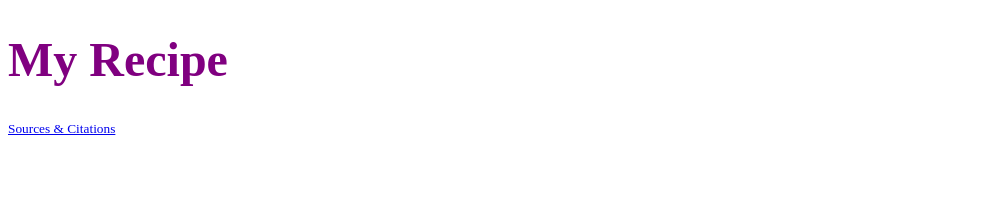
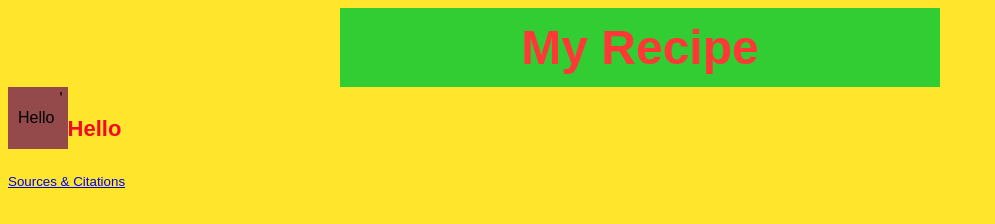
Before and after one commit to IACS-26-27/web-design-1-recipe-assignment-coderchouinard, a website: page index.html in a window 1280 px wide. Shown: the whole page, without its empty margins (0-995 px from the left). Drawn offline with Linux system fonts and the light colour scheme.

Commit message:
Made the box for the title, made some background color, and attempted making different boxes for the recipe and instructions

```diff
--- /dev/null
+++ b/Styles/Formating.css
@@ -0,0 +1,3 @@
+h1 {
+
+}
--- /dev/null
+++ b/Styles/Recipe.css
@@ -0,0 +1,30 @@
+h1 {
+  box-sizing: border-box;
+  background-color: limegreen;
+  text-align: center;
+  border: 120px;
+  padding: 12px;
+  max-width: 600px;
+  margin: auto;
+  font-size: 48px;
+  color: rgb(255, 55, 55);
+}
+h4 {
+  color: rgb(244, 10, 37);
+  font-size: 22px;
+}
+body {
+  background-color: rgb(255, 230, 44);
+  font-family: Arial, Helvetica, sans-serif;
+}
+.ingredients-column,
+.instructions-column {
+  box-sizing: content-box;
+  background-color: rgb(148, 74, 74);
+  max-width: 100px;
+  float: left;
+  padding-top: 3px;
+  padding-bottom: 3px;
+  padding-left: 5px;
+  padding-right: 5px;
+}
--- a/index.html
+++ b/index.html
@@ -5,13 +5,24 @@
     <meta name="viewport" content="width=device-width, initial-scale=1">
     <meta name="description" content="My recipe.">
     <title>My Recipe</title>
-    <link rel="stylesheet" type="text/css" href="styles.css">
+    <link rel="stylesheet" type="text/css" href="./Styles/Recipe.css">
   </head>
   <body>
-    <!-- Your recipe goes here! -->
     <main>
-      <h1>My Recipe</h1>
-    </main>
+      <header>
+              <h1>My Recipe</h1>
+            </header>
+            <section class="instructions-column">'
+            <ol class="instructions-column"
+            <header>Hello</header>
+            </section>
+
+    <p><h4>Hello</h4></p>
+            </section>
+            <section>
+
+            </section>
+  </main>
     <footer>
       <small>
         <a href="citations.html">Sources &amp; Citations</a>
--- a/styles.css
+++ /dev/null
@@ -1,6 +0,0 @@
-/* Your styles go here! */
-h1 {
-  /* Demo style -- remove me and write your own */
-  font-size: 48px;
-  color: purple;
-}
```
Also changed, not shown: citations.html (+1 -1 lines), Styles/Citations.css (added).
